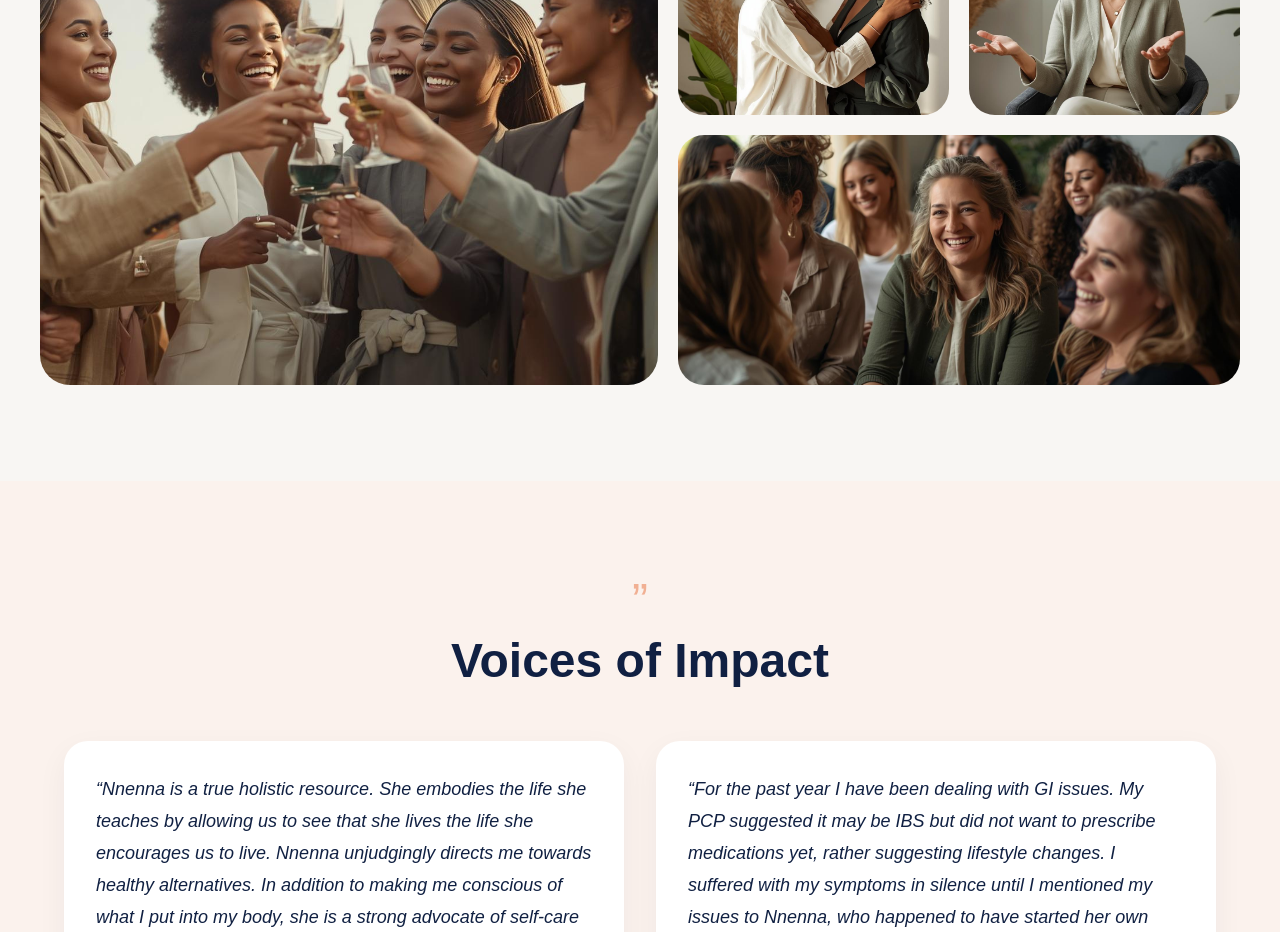
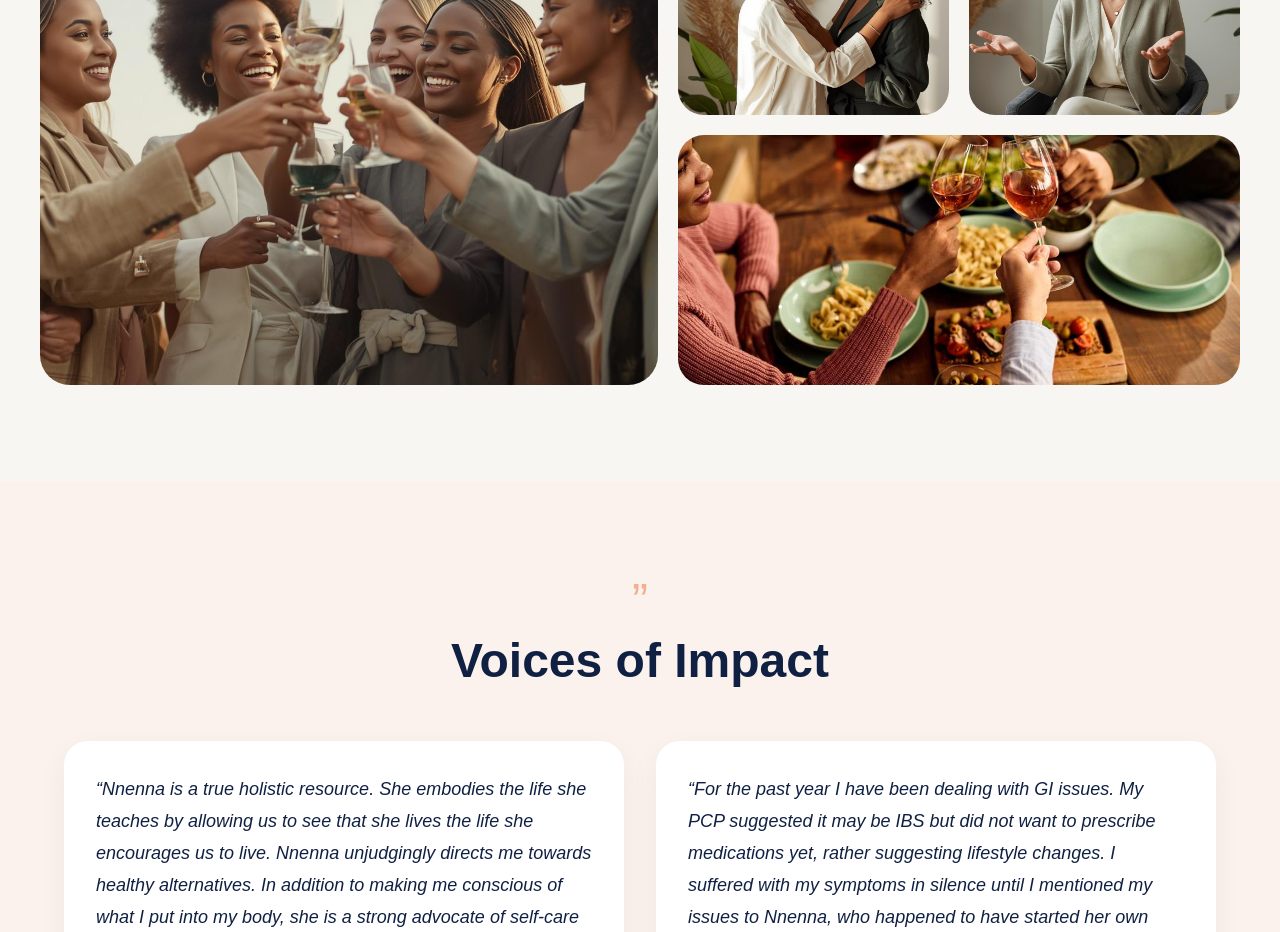
Before and after one commit to 707-Holding-LLC/divinely-seeded, a Next.js app: page /community-impact in a window 1280 px wide. Shown: the part 2200-3132 px from the top of the page. Built offline with nearby package versions, Linux system fonts and the light colour scheme.

Commit message:
modification

```diff
--- a/src/components/about/about-founder-story-section.tsx
+++ b/src/components/about/about-founder-story-section.tsx
@@ -35,7 +35,7 @@ export function AboutFounderStorySection() {
           <Reveal delay={0.2}>
             <p className="text-lg leading-8 text-[var(--muted)] sm:text-xl">
               That personal journey eventually led her to formal training in
-              integrative wellness — and to a calling much larger than herself.
+              integrative wellness and to a calling much larger than herself.
               She also grew up watching her parents work tirelessly to
               build their businesses, often with limited resources, A foundation
               that shaped her lifelong commitment to resilience, opportunity, and
--- a/src/components/community-impact/impact-gallery-section.tsx
+++ b/src/components/community-impact/impact-gallery-section.tsx
@@ -42,7 +42,7 @@ export function ImpactGallerySection() {
 
               <div className="relative min-h-[250px] overflow-hidden rounded-[26px]">
                 <Image
-                  src="/women-4.png"
+                  src="/women-5.jpeg"
                   alt="Group connection"
                   fill
                   className="object-cover"
```
